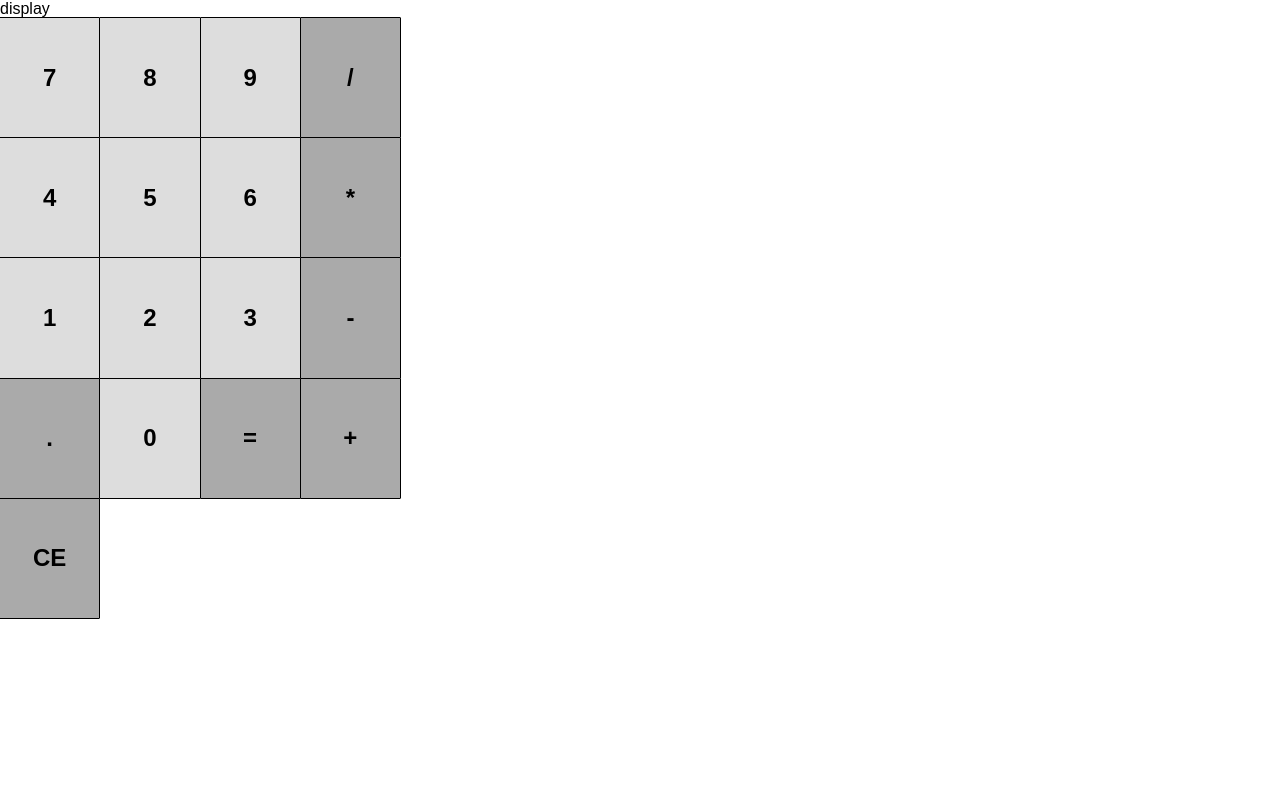
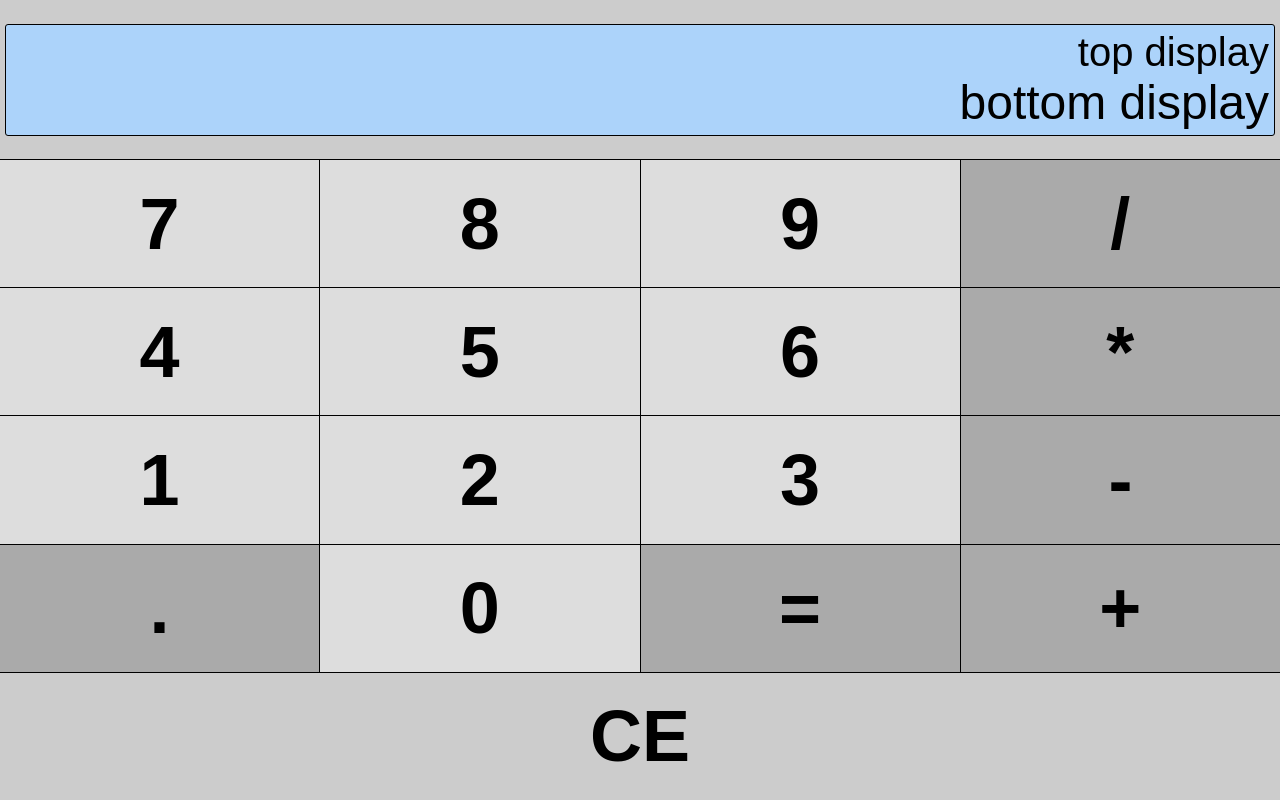
Before and after one commit to coolsitebiz/react-calculator, a React (Create React App) app: page / in a window 1280 px wide. Built offline with nearby package versions, Linux system fonts and the light colour scheme.

Commit message:
finished base styling for small displays

```diff
--- a/src/App.css
+++ b/src/App.css
@@ -2,6 +2,38 @@
   margin: 0;
   padding: 0;
   font-family: Arial, Helvetica, sans-serif;
+  font-size: 6vh;
+
+}
+
+.container {
+    width: 100vw;
+    height: 100vh;
+    overflow: hidden;
+    overflow: -moz-hidden-unscrollable;
+}
+
+.display {
+    display: flex;
+    align-items: center;
+    width: 100%;
+    height: 20%;
+    background: #ccc;
+
+}
+
+.screen {
+    flex-grow: 1;
+    margin: 5px;
+    padding: 5px;
+    border: 1px solid black;
+    border-radius: 3px;
+    background: rgb(172, 211, 250);
+    text-align: right;
+}
+
+.screen-top {
+    font-size: 5vh;
 }
 
 .buttonGrid {
@@ -12,12 +44,12 @@
     justify-content: stretch;
     align-content: stretch;
     grid-gap: 1px;
-    width: 400px;
-    height: 600px;
+    width: 100%;
+    height: 80%;
 
 }
 
-div .digit, .operator {
+.digit, .operator, .clear {
     display: flex;
     flex-direction: row;
     justify-content: center;
@@ -25,7 +57,6 @@ div .digit, .operator {
     width: 100%;
     height: 100%;
     border: 1px solid black;
-    border-radius: 1px;
     font-weight: bold;
     font-size: 1.5em;
 
@@ -42,3 +73,8 @@ div .digit, .operator {
 .operator {
     background: #aaa;
 }
+
+.clear {
+    grid-column: 1 / span 4;
+    background: #ccc;
+}
--- a/src/components/Buttons.js
+++ b/src/components/Buttons.js
@@ -33,7 +33,7 @@ function Button(props) {
     console.log(props);
 
     return(
-        <div className={!isNaN(props.buttonText) ? 'digit' : 'operator'}>
+        <div className={!isNaN(props.buttonText) ? 'digit' : props.buttonText.length > 1 ? 'clear' : 'operator'}>
             {props.buttonText}
         </div>
 
--- a/src/components/Calculator.js
+++ b/src/components/Calculator.js
@@ -9,7 +9,7 @@ class Calculator extends React.Component {
 
     render() {
         return(
-            <div>
+            <div className="container">
                 <Display />
                 <Buttons />
             </div>
--- a/src/components/Display.js
+++ b/src/components/Display.js
@@ -2,7 +2,14 @@ import React from 'react';
 
 function Display(props) {
     return(
-        <div>display</div>
+        <div id="display" className="display">
+
+            <div className="screen">
+                <div className="screen-top">top display</div>
+                <div className="screen-bottom">bottom display</div>
+            </div>
+
+        </div>
     );
 }
 
```
